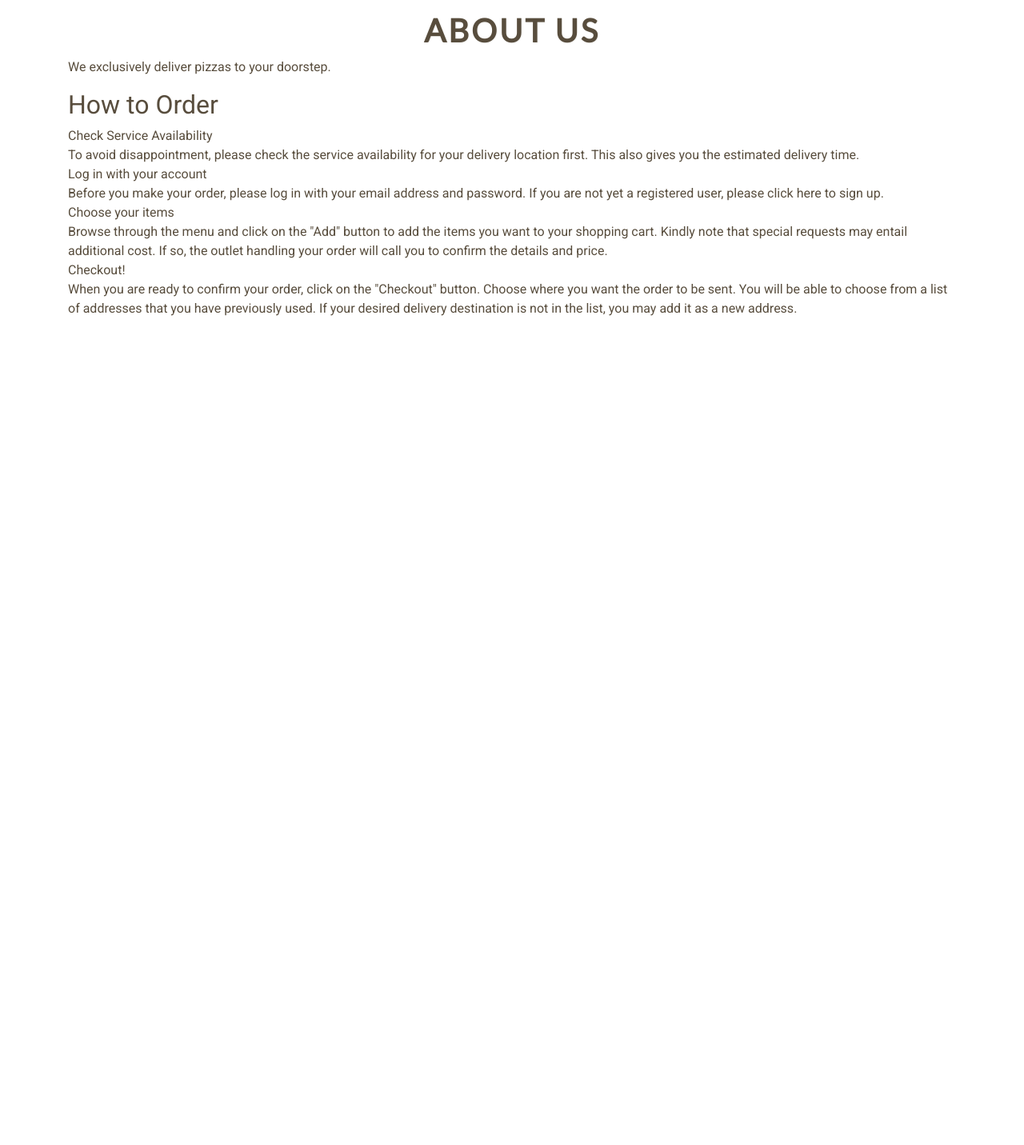
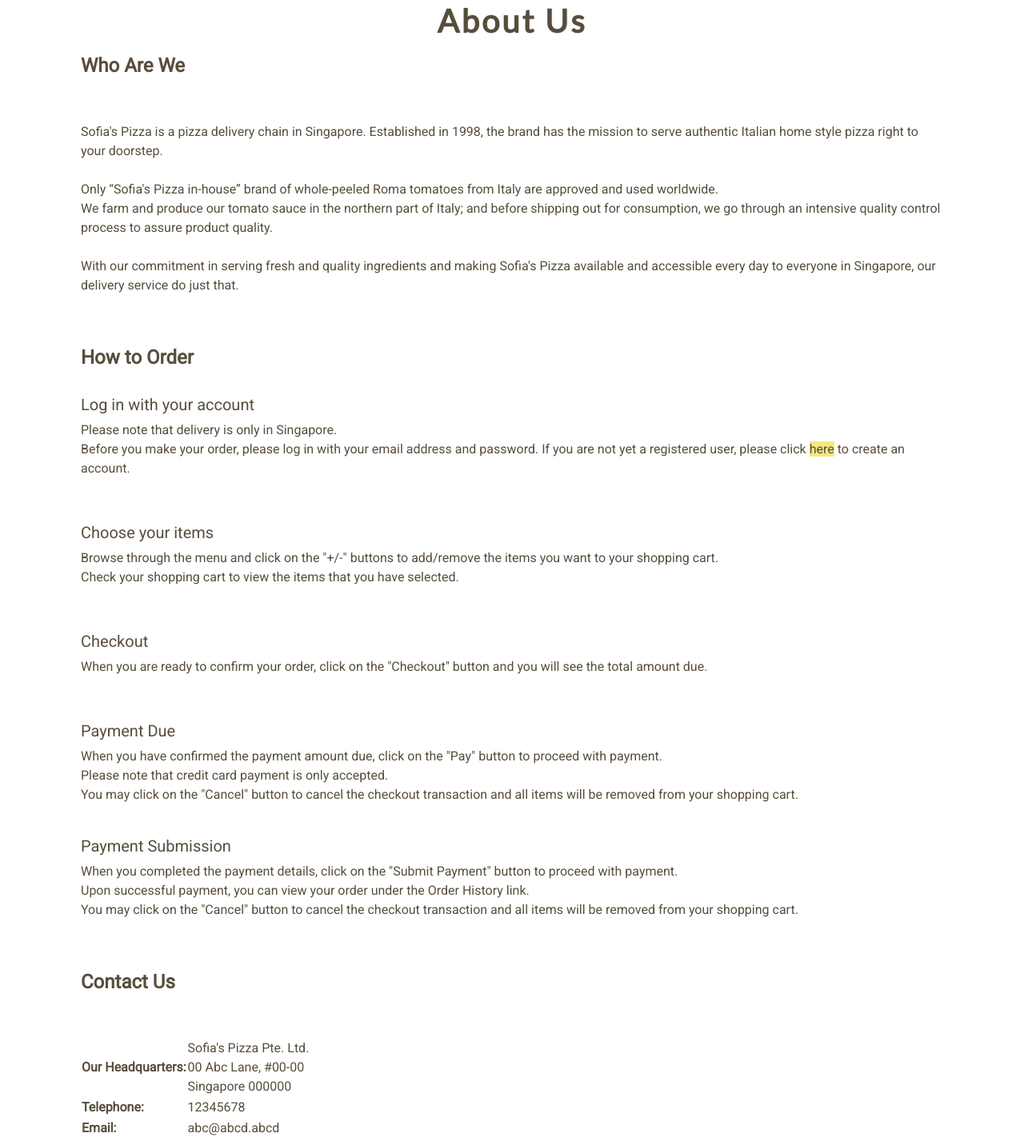
Before and after one commit to amcali/project-online-order, a Django app: page /home/about_us in a window 1280 px wide. Shown: the part 56-1488 px from the top of the page at 80% size. Before the commit the page ends 451 px from the top, so only its background shows below. Run offline with Django 3.2, Linux system fonts and the light colour scheme; some libraries are stand-ins or nearby versions.

Commit message:
Amended content of About page.

```diff
--- a/home/templates/home/about_us.template.html
+++ b/home/templates/home/about_us.template.html
@@ -3,30 +3,106 @@
 
 {% block title %} - About{%endblock%}
 
+{% block h1 %}About Us{% endblock %}
+
 {% block content %}
 
-  <div class="row justify-content-center sub-headings"><h1>ABOUT US</h1></div>
+<section class="m-2 p-2">
+  <h4><b>Who Are We</b></h4>
+  <br><br>
+ <p>Sofia's Pizza is a pizza delivery chain in Singapore. Established in 1998, the brand has the mission to serve authentic Italian home style pizza right to your doorstep.
+  <br><br>
+    Only “Sofia's Pizza in-house” brand of whole-peeled Roma tomatoes from Italy are approved and used worldwide.
+    <br>
+    We farm and produce our tomato sauce in the northern part of Italy; and before shipping out for consumption, we go through an intensive quality control process to assure product quality.
+  <br><br>
+  With our commitment in serving fresh and quality ingredients and making Sofia's Pizza available and accessible every day to everyone in Singapore, our delivery service do just that.
+  <br><br>
+  </p>
+</section>
 
-  <p>We exclusively deliver pizzas to your doorstep.</p>
+<section class="m-2 p-2">
+    <h4><b>How to Order</b></h4>
 
-    <h2>How to Order</h2>
+<div class="mt-3 pt-3">
+    <h5>Log in with your account</h5>
+
     <p>
-        Check Service Availability
+        Please note that delivery is only in Singapore.
         <br>
-        To avoid disappointment, please check the service availability for your delivery location first. This also gives you the estimated delivery time.
+        Before you make your order, please log in with your email address and password. If you are not yet a registered user, please click&nbsp;<a href="{% url 'user_register' %}">here</a> to create an account.
         <br>
-        Log in with your account
+    </p>
+    <br>
+</div>
+
+<div class="mt-2 pt-2">
+    <h5>Choose your items</h5>
+
+    <p>
+        Browse through the menu and click on the "+/-" buttons to add/remove the items you want to your shopping cart.
         <br>
-        Before you make your order, please log in with your email address and password. If you are not yet a registered user, please click here to sign up.
+        Check your shopping cart to view the items that you have selected.
+    </p>
+    <br>
+</div>
+<div class="mt-2 pt-2">
+    <h5>Checkout</h5>
+    <p>
+        When you are ready to confirm your order, click on the "Checkout" button and you will see the total amount due.
+    </p>
+    <br>
+</div>
+<div>
+    <h5 class="mt-2 pt-2">Payment Due</h5>
+    <p>
+        When you have confirmed the payment amount due, click on the "Pay" button to proceed with payment.
         <br>
-        Choose your items
+        Please note that credit card payment is only accepted.
         <br>
-        Browse through the menu and click on the "Add" button to add the items you want to your shopping cart. Kindly note that special requests may entail additional cost. If so, the outlet handling your order will call you to confirm the details and price.
+        You may click on the "Cancel" button to cancel the checkout transaction and all items will be removed from your shopping cart.
         <br>
-        Checkout!
+    </p>
+    <br>
+</div>
+<div>
+    <h5>Payment Submission</h5>
+    <p>
+        When you completed the payment details, click on the "Submit Payment" button to proceed with payment.
         <br>
-        When you are ready to confirm your order, click on the "Checkout" button. Choose where you want the order to be sent. You will be able to choose from a list of addresses that you have previously used. If your desired delivery destination is not in the list, you may add it as a new address.
+        Upon successful payment, you can view your order under the Order History link.
+        <br>
+        You may click on the "Cancel" button to cancel the checkout transaction and all items will be removed from your shopping cart.
+        <br>
+    </p>
+    <br>
+</div>
+</section>
 
-    </p>
+<section class="m-2 p-2">
+  <h4><b>Contact Us</b></h4>
+  <br><br>
+
+  <table class="table-borderless">
+    <tr>
+       <th>Our Headquarters:</th>
+       <td>
+        Sofia's Pizza Pte. Ltd.
+        <br>
+        00 Abc Lane, #00-00
+        <br>
+        Singapore 000000
+       </td>
+   </tr>
+   <tr>
+      <th>Telephone:</th>
+      <td>12345678</td>
+   </tr>
+   <tr>
+    <th>Email:</th>
+    <td>abc@abcd.abcd</td>
+  </tr>
+  </table>
+</section>
 
 {% endblock %}
```
